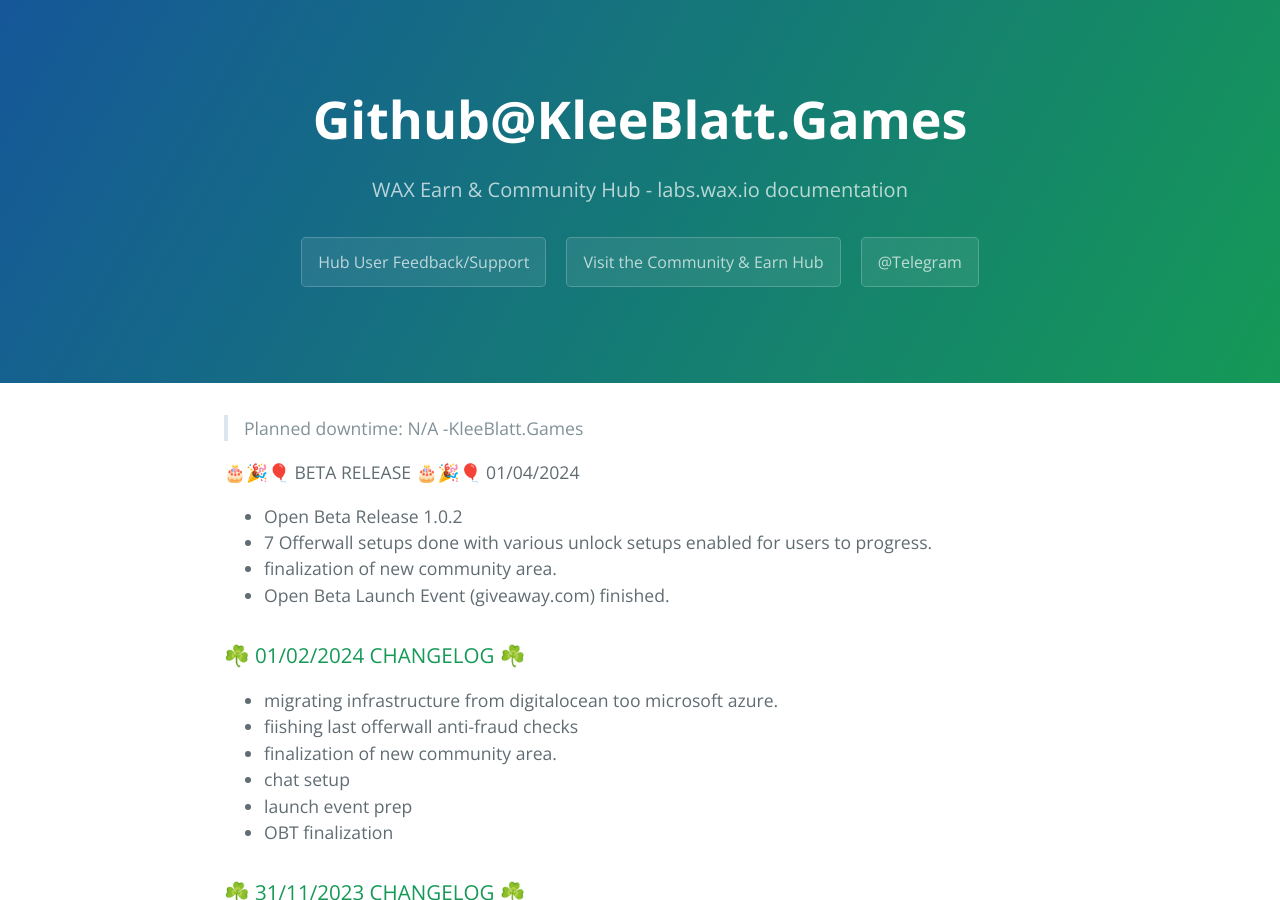
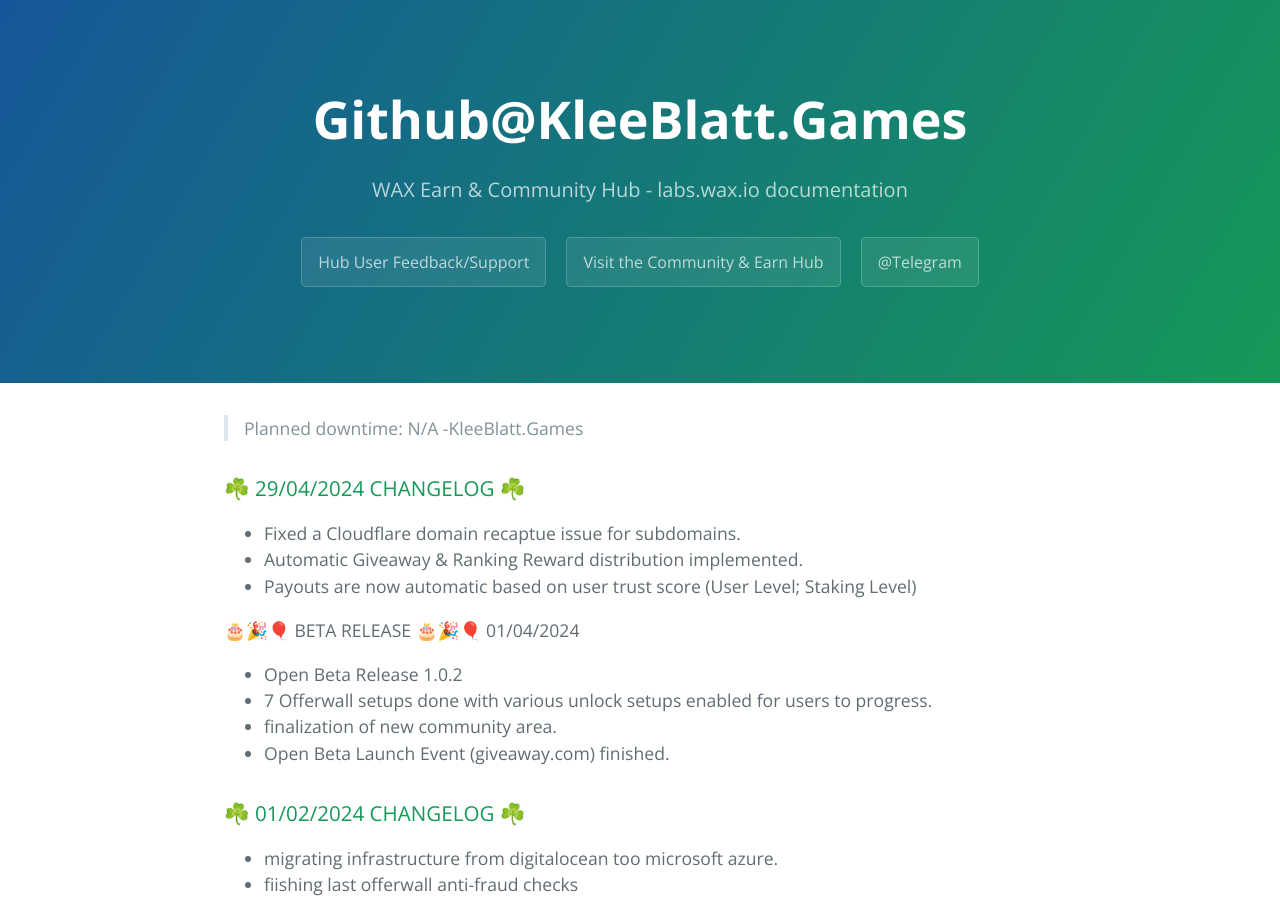
Before and after one commit to KleeblattGames/KleeblattGames.github.io, a Jekyll site: the page built from index.md, in a window 1280 px wide and 900 px high. Built offline with Jekyll 4.4.1, drawn with Linux system fonts in a browser that asks for light colours; comment, search, counter and statistics services are not loaded.

Commit message:
Update index.md

```diff
--- a/index.md
+++ b/index.md
@@ -5,6 +5,11 @@
 > Planned downtime: N/A
 -KleeBlatt.Games
 
+
+### ☘️ 29/04/2024 CHANGELOG ☘️
+- Fixed a Cloudflare domain recaptue issue for subdomains.
+- Automatic Giveaway & Ranking Reward distribution implemented.
+- Payouts are now automatic based on user trust score (User Level; Staking Level)
 
 🎂🎉🎈 BETA RELEASE 🎂🎉🎈 01/04/2024
 - Open Beta Release 1.0.2
```
